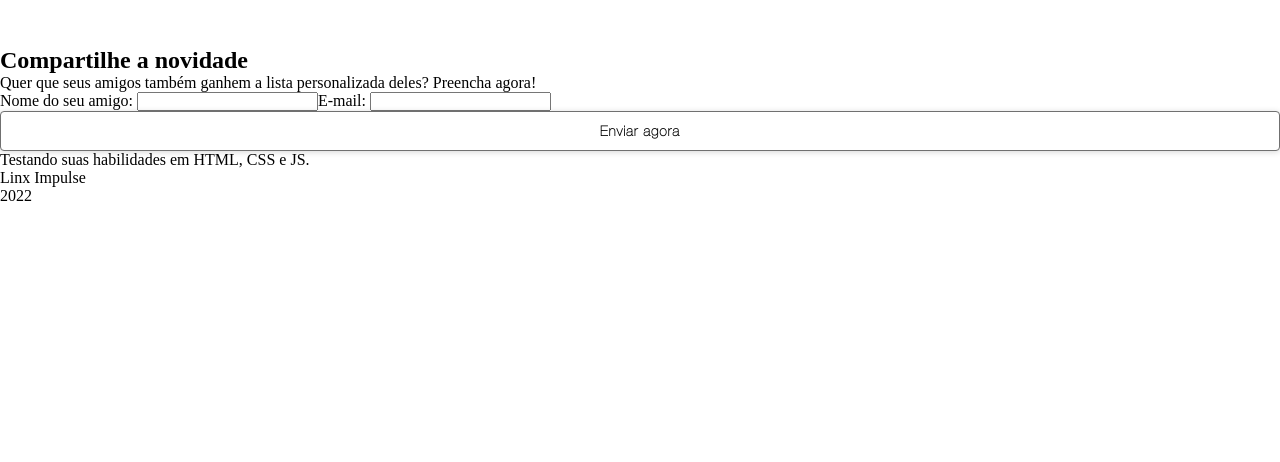
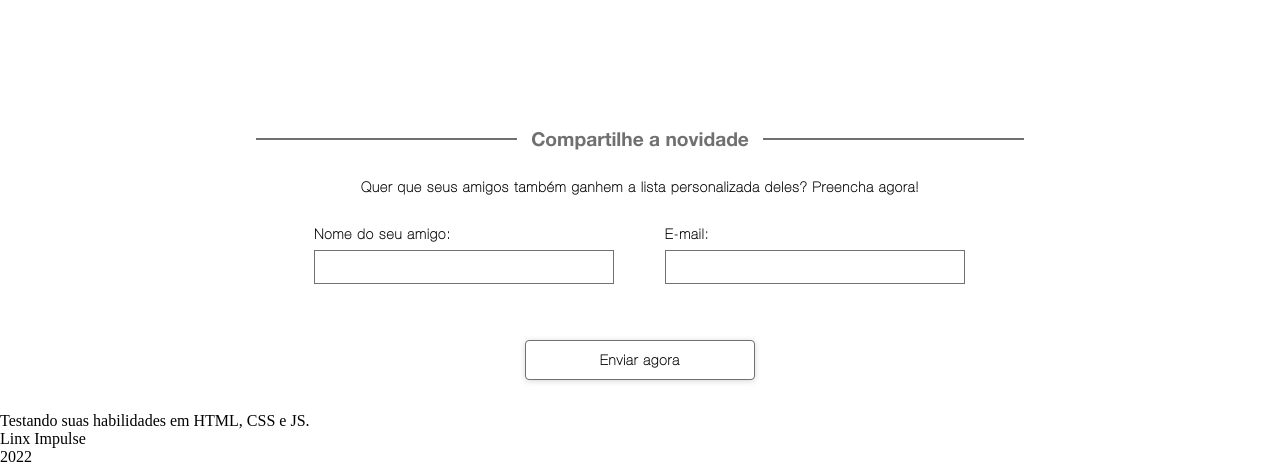
Before and after one commit to 1995william/Projeto-Linx-Impulse, a React (Vite) app: page / in a window 1280 px wide. Shown: the part 1243-1705 px from the top of the page. Before the commit the page ends 1448 px from the top, so only its background shows below. Built offline with nearby package versions, Linux system fonts and the light colour scheme; no server answers.

Commit message:
adicionando classes

```diff
--- a/src/components/Compartilhe/Compartilhe.jsx
+++ b/src/components/Compartilhe/Compartilhe.jsx
@@ -1,16 +1,31 @@
-import Botao from "../Botao/Botao"
-export default function Compartilhe () {
-    return (
-        <section>
-            <h1>Compartilhe a novidade</h1>
-            <div>
-                <p>Quer que seus amigos também ganhem a lista personalizada deles? Preencha agora!</p>
-            </div>
-            <div>
-                <label>Nome do seu amigo: <input type="text" /></label>
-                <label>E-mail: <input type="text" /></label>
-            </div>
-            <Botao texto='Enviar agora'/>
-        </section>
-    )
+import Botao from "../Botao/Botao";
+import styles from "./Compartilhe.module.css";
+import Divisor from "../Divisor/Divisor";
+
+export default function Compartilhe() {
+  return (
+    <section className={styles.secaoContainer}>
+      <Divisor texto="Compartilhe a novidade" />
+
+      <div className={styles.secao}>
+        <aside>
+          <p>
+            Quer que seus amigos também ganhem a lista personalizada deles?
+            Preencha agora!
+          </p>
+        </aside>
+        <div className={styles.labelInput}>
+          <label>
+            Nome do seu amigo: <br /> <input type="text" />
+          </label>
+          <label>
+            E-mail: <br /> <input type="email" />
+          </label>
+        </div>
+      </div>
+      <div className={styles.btnEnviar}>
+        <Botao texto="Enviar agora" />
+      </div>
+    </section>
+  );
 }
```
